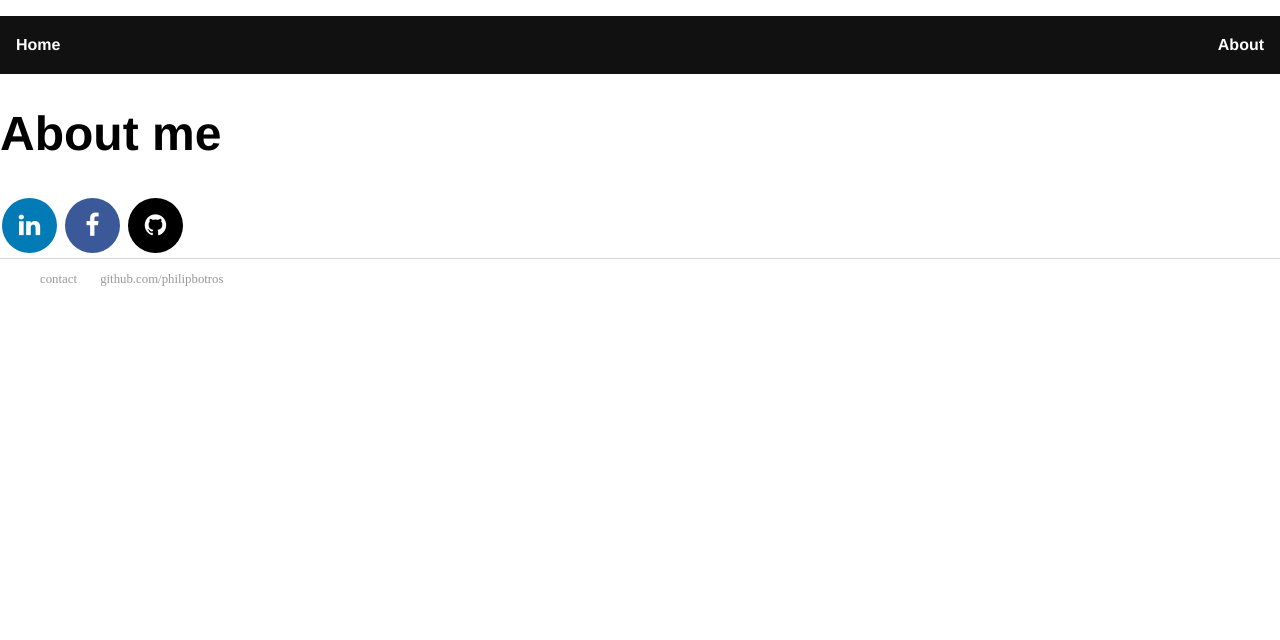
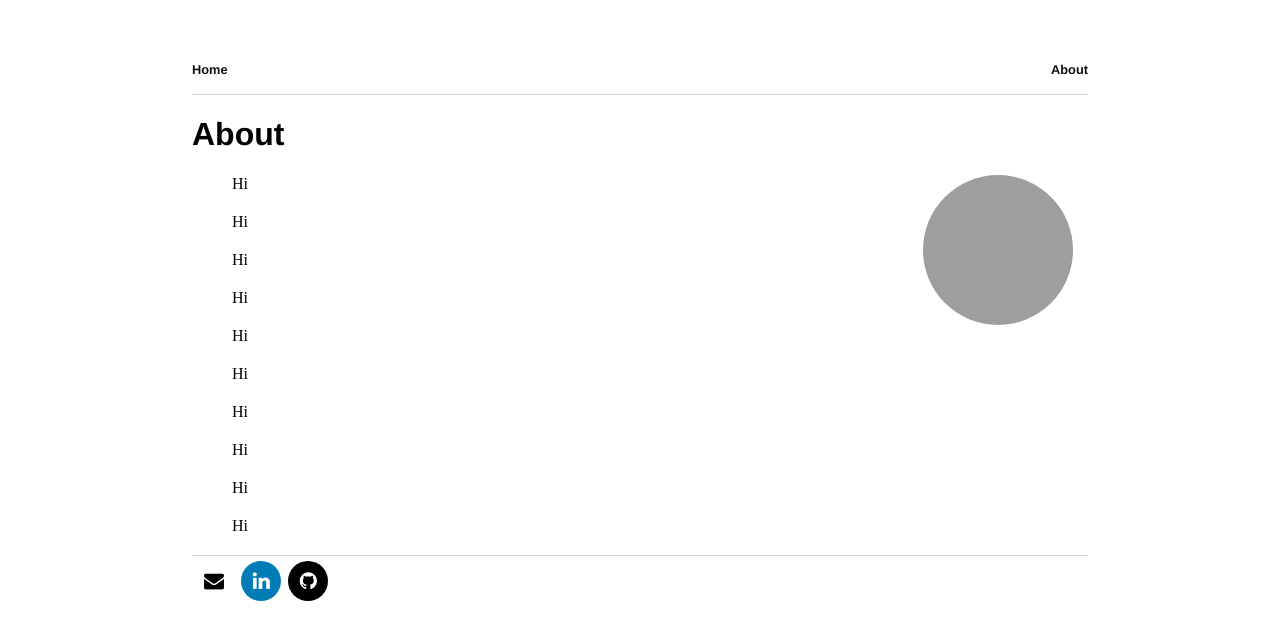
Before and after one commit to PhilipBotros/philipbotros.github.io, a Jekyll site: the page built from about/index.html, in a window 1280 px wide. Shown: the top 640 px of the page. Built offline with Jekyll 4.4.1, drawn with Linux system fonts in a browser that asks for light colours; grey boxes are pictures that could not be loaded.

```diff
--- a/_layouts/default.html
+++ b/_layouts/default.html
@@ -5,6 +5,37 @@
 			<title>{{ page.title }}</title>
 			<!-- link to main stylesheet -->
 			<link rel="stylesheet" type="text/css" href="/css/main.css">
+			<link rel="stylesheet" href="https://cdnjs.cloudflare.com/ajax/libs/font-awesome/4.7.0/css/font-awesome.min.css">
+
+			<style>
+				.fa {
+				  padding: 10px;
+				  font-size: 20px;
+				  width: 20px;
+				  text-align: center;
+				  text-decoration: none;
+				  margin: 5px 2px;
+				  border-radius: 50%;
+				}
+
+				.fa:hover {
+				    opacity: 0.7;
+				}
+
+				.fa-linkedin {
+				  background: #007bb5;
+				  color: white;
+				}
+
+				.fa-github {
+					color: white;
+				   	background: black;
+				}
+
+				.fa-envelope {
+					color: black;
+				}
+		</style>
 		</head>
 		<body>
 			<nav>
@@ -19,10 +50,9 @@
 
 			</div><!-- /.container -->
 			<footer>
-	    		<ul>
-	        		<li><a href="mailto:philipbotros@live.nl">contact</a></li>
-	        		<li><a href="https://github.com/philipbotros">github.com/philipbotros</a></li>
-				</ul>
+	        	<a href="mailto:philipbotros@live.nl" class="fa fa-envelope"></a></li>
+				<a href="https://www.linkedin.com/in/philip-botros-a23257a5/" class="fa fa-linkedin"></a>
+    			<a href="https://www.github.com/philipbotros" class="fa fa-github"></a>
 			</footer>
 		</body>
 	</html>
--- a/about/index.html
+++ b/about/index.html
@@ -1,40 +1,27 @@
 ---
 layout: default
-title: About me
+title: About
 ---
-
-<link rel="stylesheet" href="https://cdnjs.cloudflare.com/ajax/libs/font-awesome/4.7.0/css/font-awesome.min.css">
-<style>
-.fa {
-  padding: 15px;
-  font-size: 25px;
-  width: 25px;
-  text-align: center;
-  text-decoration: none;
-  margin: 5px 2px;
-  border-radius: 50%;
-}
-
-.fa:hover {
-    opacity: 0.7;
-}
-
-.fa-facebook {
-  background: #3B5998;
-  color: white;
-}
-.fa-linkedin {
-  background: #007bb5;
-  color: white;
-}
-.fa-github {
-  color: white;
-    background: black;
-}
 
 </style>
 
 	<h1>{{ page.title }}</h1>
-		<a href="https://www.linkedin.com/in/philip-botros-a23257a5/" class="fa fa-linkedin"></a>
-		<a href="https://www.facebook.com/philip.botros.1" class="fa fa-facebook"></a>
-    <a href="https://www.github.com/philipbotros" class="fa fa-github"></a>
+
+  <p>
+    <ind>
+      <img src="pb2.jpg" alt="PF"
+      style="width:150px;height:150px;float:right" border="0.5">
+    </ind>
+    <ul>
+      <li> Hi
+      <li> Hi
+      <li> Hi
+      <li> Hi
+      <li> Hi
+      <li> Hi
+      <li> Hi
+      <li> Hi
+      <li> Hi
+      <li> Hi
+    </ul>
+  </p>
--- a/css/main.css
+++ b/css/main.css
@@ -1,42 +1,28 @@
-/*body {
+body {
     margin: 60px auto;
     width: 70%;
-}*/
+}
 
-body {
-padding: 0;
-margin: 0;
+nav{
+    border-bottom: 1px solid #d5d5d5;
 }
-header{
-        width: 100%;
-        height: auto;
-        padding: 0;
-        background-size: 100%;
-        background-repeat: no-repeat;
-        margin-left: auto;
-        margin-right: auto;
-     }
+
 nav ul {
     font-family:'Helvetica', 'Arial', 'Sans-Serif';
     padding: 0px;
     list-style: none;
     font-weight: bold;
     padding: 0;
-    overflow: hidden;
-    background-color: #111;
 }
 
-nav li {
-    float: left;
+nav ul li {
+    display: inline;
 
 }
 
 nav li a {
-    display: block;
-    color: white;
-    text-align: center;
-    padding: 20px 16px;
     text-decoration: none;
+    color: #111;
 }
 
 
@@ -51,21 +37,21 @@ footer ul {
 
 footer ul li {
     display: inline;
-    margin-right: 20px;
 }
 a {
     text-decoration: none;
     color: #999;
+    font-size: .8em;
 }
 a:hover {
     text-decoration: underline;
 }
 h1 {
-    font-size: 3em;
+    font-size: 2em;
     font-family:'Helvetica', 'Arial', 'Sans-Serif';
 }
 p {
-    font-size: 1.5em;
+    font-size: .8em;
     line-height: 1.4em;
     color: #333;
 }
@@ -74,11 +60,34 @@ footer {
     font-size: .8em;
 }
 
+ind img {
+    border-radius: 50%;
+
+    /*border-radius: 50px 15px ;*/
+
+}
+
+img {
+    /*float:left;*/
+    width:200px; height: 200px;
+    margin: 0 15px 15px 0;
+    /*border-radius: 50%;*/
+}
 ul.posts {
     margin: 20px auto 40px;
     font-size: 1.5em;
 }
 
-ul.posts li {
+ul li {
     list-style: none;
+    /*padding: 0;*/
+    /*margin: 0;*/
 }
+
+clearfix {
+    overflow: auto;
+}
+
+li {
+    margin-bottom: 20px;
+}
```
Also changed, not shown: _posts/2017-10-28-first-test-post.md (deleted, +0 -7 lines), _posts/post_1/2017-10-28-first-test-post.md (added, +8 -0 lines), _posts/post_2/2017-10-28-first-test-post.md (added, +8 -0 lines), index.html (+13 -3 lines), 21000.jpg (added), 21000.png (added), ST_37.png (added), _posts/post_1/21000.png (added), _posts/post_2/ST_37.png (added), im.jpg (added), 3 other files.
